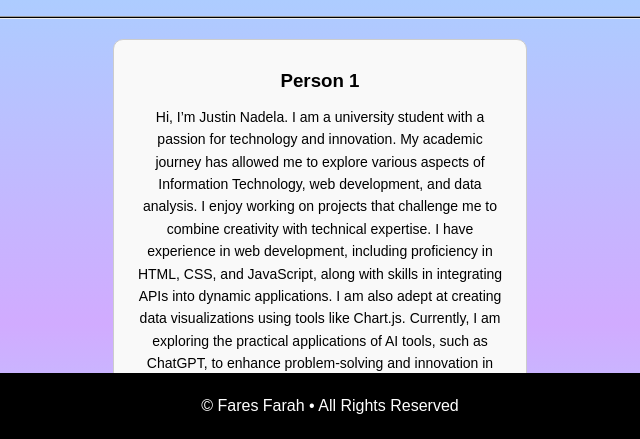
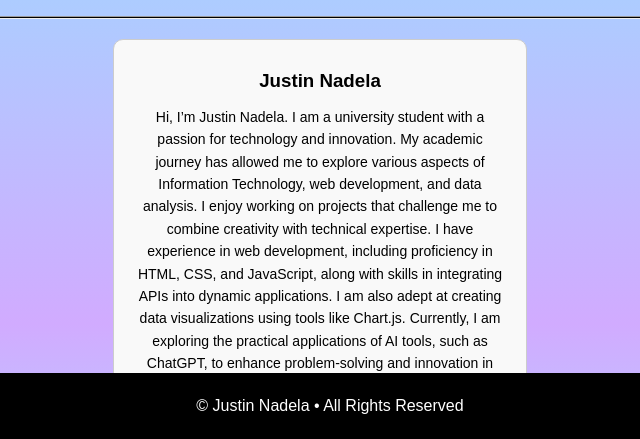
Before and after one commit to just1n28/just1n28.github.io, a website: page index.html in a window 1280 px wide. Shown: the part 361-800 px from the top of the page, 320-960 px from the left. Drawn offline with nearby package versions, Linux system fonts and the light colour scheme.

Commit message:
Update index.html

```diff
--- a/index.html
+++ b/index.html
@@ -65,7 +65,7 @@
     <!-- Bio Sections -->
     <div class="bio-section">
         <div class="bio">
-            <h3>Person 1</h3>
+            <h3>Justin Nadela</h3>
             <p>Hi, I’m Justin Nadela. I am a university student with a passion for technology and innovation. My academic journey has allowed me to explore various aspects of Information Technology, web development, and data analysis. I enjoy working on projects that challenge me to combine creativity with technical expertise. I have experience in web development, including proficiency in HTML, CSS, and JavaScript, along with skills in integrating APIs into dynamic applications. I am also adept at creating data visualizations using tools like Chart.js. Currently, I am exploring the practical applications of AI tools, such as ChatGPT, to enhance problem-solving and innovation in technology.  </p>
         </div>
     </div>
@@ -203,7 +203,7 @@
 
     <div class="bottom-navbar">
         <div class="bottom-navbar-text">
-            © Fares Farah • All Rights Reserved
+            © Justin Nadela • All Rights Reserved
         </div>
     </div>
 
```
